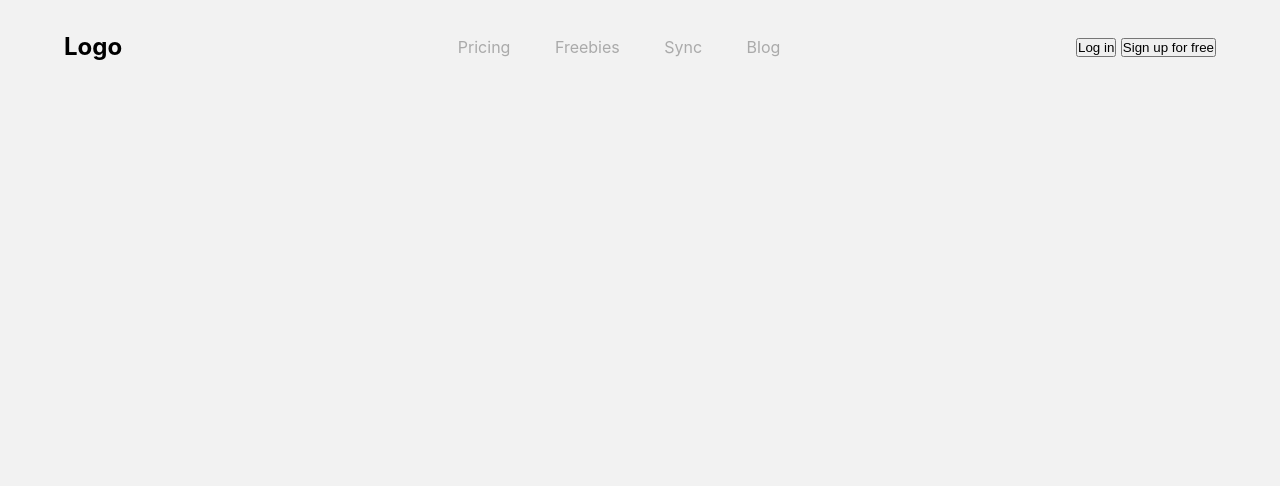
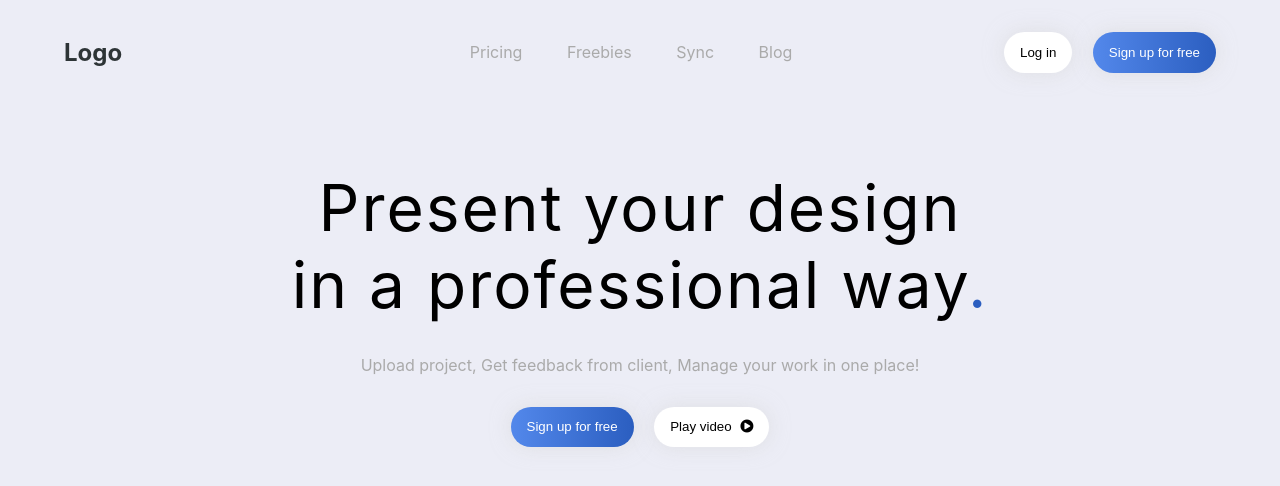
Before and after one commit to jjunior96/frontend-study, a plain HTML site: page terceiro/index.html in a window 1280 px wide. Shown: the top 486 px of the page. Drawn offline with Linux system fonts and the light colour scheme.

Commit message:
feat: home page done

```diff
--- a/terceiro/index.html
+++ b/terceiro/index.html
@@ -3,6 +3,10 @@
   <head>
     <meta charset="UTF-8" />
     <meta name="viewport" content="width=device-width, initial-scale=1.0" />
+    <link
+      rel="stylesheet"
+      href="https://cdnjs.cloudflare.com/ajax/libs/font-awesome/5.13.1/css/all.min.css"
+    />
     <link rel="stylesheet" href="style.css" />
     <title>Document</title>
   </head>
@@ -14,7 +18,9 @@
         <nav class="max-width-wrapper">
           <!-- Logo -->
           <div class="logo">
-            <h1>Logo</h1>
+            <a href="./">
+              <h1>Logo</h1>
+            </a>
           </div>
 
           <!-- Menus -->
@@ -27,11 +33,30 @@
 
           <!-- Signin / Signup -->
           <div class="login-wrapper">
-            <button>Log in</button>
-            <button>Sign up for free</button>
+            <button id="login" class="btn">Log in</button>
+            <button id="signup" class="btn">Sign up for free</button>
           </div>
         </nav>
       </div>
     </header>
+
+    <!-- Main -->
+    <main>
+      <div class="title-wrapper">
+        <h1>Present your design <br />in a professional way<span>.</span></h1>
+        <p>
+          Upload project, Get feedback from client, Manage your work in one
+          place!
+        </p>
+
+        <div class="btn-wrapper">
+          <button class="btn btn-sign">Sign up for free</button>
+          <button class="btn btn-play">
+            Play video
+            <i class="icon fas fa-play-circle"></i>
+          </button>
+        </div>
+      </div>
+    </main>
   </body>
 </html>
--- a/terceiro/style.css
+++ b/terceiro/style.css
@@ -17,7 +17,7 @@ html {
 }
 
 body {
-  background-color: #f2f2f2;
+  background-color: #ecedf6;
   font-family: -apple-system, BlinkMacSystemFont, "Segoe UI", Roboto, Oxygen,
     Ubuntu, Cantarell, "Open Sans", "Helvetica Neue", sans-serif;
 
@@ -32,13 +32,13 @@ body {
 
 /* Barra de rolagem - fundo */
 ::-webkit-scrollbar {
-  background-color: #aaa;
+  background-color: rgb(214, 214, 214);
   width: 8px;
 }
 
 /* Barra de rolagem - parte */
 ::-webkit-scrollbar-thumb {
-  background-color: rgb(99, 99, 99);
+  background-color: #aaa;
   border-radius: 50px;
 }
 
@@ -61,7 +61,87 @@ nav {
   align-items: center;
 }
 
+.logo h1 {
+  font-size: 1.5rem;
+  color: #2d3436;
+}
+
+.logo h1:hover {
+  color: #2b5ec0;
+}
+
+.nav-menu {
+  margin-left: 6rem;
+}
+
 .nav-menu a {
   color: #aaa;
   margin-left: 2.5rem;
 }
+
+.nav-menu a:hover {
+  color: #2b5ec0;
+}
+
+.btn {
+  cursor: pointer;
+  border-radius: 50px;
+  padding: 0.8rem 1rem;
+  border: none;
+  box-shadow: 0 0 20px rgba(212, 212, 212, 0.562);
+}
+
+#login {
+  background-color: #fff;
+}
+
+#signup {
+  background-image: linear-gradient(to right, #5388eb, #2b5ec0);
+  color: #fff;
+  margin-left: 1rem;
+}
+
+.login-wrapper button:hover {
+  background-color: #1d438a;
+}
+
+/* Main */
+
+.title-wrapper {
+  margin-top: 6rem;
+  text-align: center;
+}
+
+.title-wrapper h1 {
+  font-size: 4rem;
+  font-weight: 400;
+  letter-spacing: 2px;
+}
+
+h1 > span {
+  color: #2b5ec0;
+  font-size: 4rem;
+}
+
+.title-wrapper p {
+  margin-top: 2rem;
+  color: #aaa;
+}
+
+.btn-wrapper {
+  margin-top: 2rem;
+}
+
+.btn-sign {
+  background-image: linear-gradient(to right, #5388eb, #2b5ec0);
+  color: #fff;
+  margin-right: 1rem;
+}
+
+.btn-play {
+  background-color: #fff;
+}
+
+button > i {
+  margin-left: 0.3rem;
+}
```
